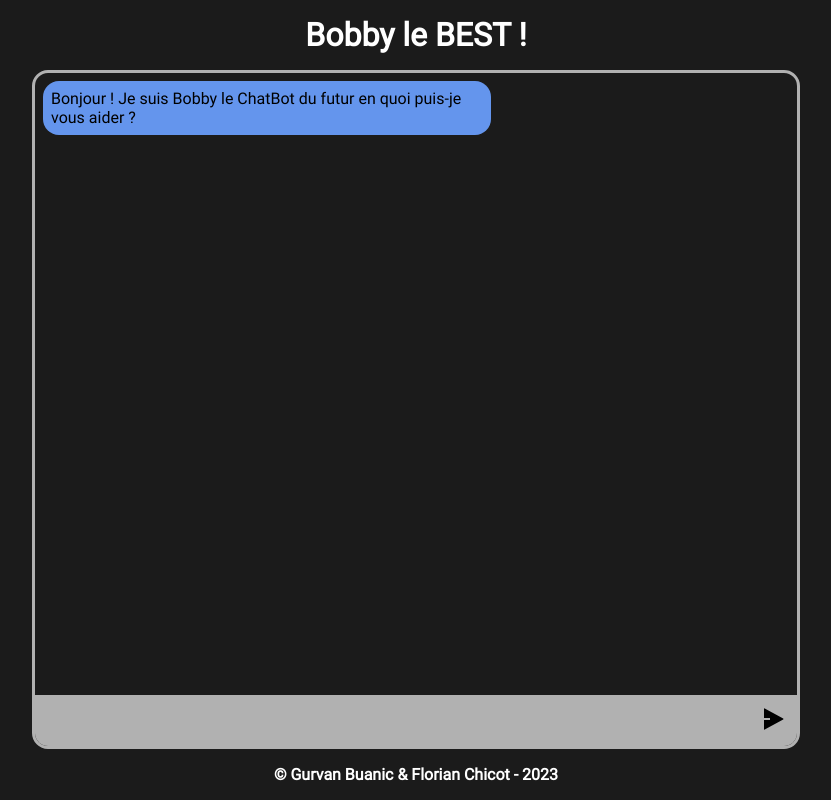
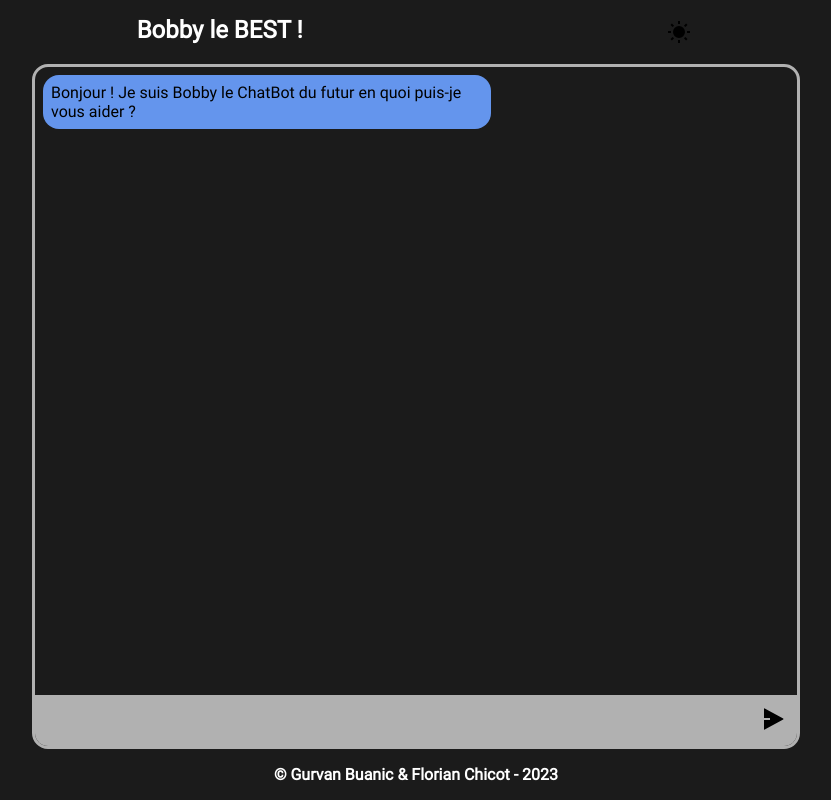
Before and after one commit to florian-chicot/LP_Bobby-Chatbot, a website: page views/index.html in a window 1280 px wide. Shown: the whole page, without its empty margins (224-1055 px from the left). Drawn offline with Linux system fonts and the light colour scheme; files that its build step writes are made by us from their sources; files whose address does not match are found by name.

Commit message:
add toogle for light and dark theme

```diff
--- a/public/css/style.css
+++ b/public/css/style.css
@@ -13,6 +13,11 @@
 header {
   padding-top: 1rem;
   margin-bottom: 1rem;
+}
+
+nav {
+  display: flex;
+  justify-content: space-evenly;
 }
 
 h1 {
@@ -117,6 +122,32 @@ footer {
   margin-top: 1rem;
 }
 
+#theme-toggle {
+  background-color: transparent;
+  border: none;
+  display: flex;
+  justify-content: center;
+  align-items: center;
+  border-radius: 50%;
+  cursor: pointer;
+  width: 2rem;
+  height: 2rem;
+}
+
+#theme-toggle:hover {
+  background-color: rgba(255, 255, 255, 0.4);
+}
+
+.dark-theme {
+  background-color: #1b1b1b;
+  color: #fff;
+}
+
+.light-theme {
+  background-color: #fff;
+  color: #1b1b1b;
+}
+
 @media screen and (min-width: 768px) {
   .wrapperMain{
     width: 60%;
--- a/public/scripts/chatbot.js
+++ b/public/scripts/chatbot.js
@@ -177,3 +177,10 @@ textarea.addEventListener('input', function() {
     this.style.height = 'auto';
     this.style.height = this.scrollHeight + 'px';
 });
+
+let themeToggle = document.getElementById('theme-toggle');
+
+themeToggle.addEventListener('click', function () {
+  document.getElementById("wrapperBody").classList.toggle('dark-theme');
+  document.getElementById("wrapperBody").classList.toggle('light-theme');
+});
--- a/views/index.html
+++ b/views/index.html
@@ -8,9 +8,24 @@
     <title>Bobby le ChatBot du future !</title>
   </head>
   <body>
-    <div class="wrapperBody">
+    <div class="wrapperBody" id="wrapperBody">
       <header>
-        <h1>Bobby le BEST !</h1>
+        <nav>
+          <h1>Bobby le BEST !</h1>
+          <button id="theme-toggle">
+            <svg
+              xmlns="http://www.w3.org/2000/svg"
+              viewBox="0 0 24 24"
+              width="24"
+              height="24"
+            >
+              <path fill="none" d="M0 0h24v24H0z" />
+              <path
+                d="M12 18a6 6 0 1 1 0-12 6 6 0 0 1 0 12zM11 1h2v3h-2V1zm0 19h2v3h-2v-3zM3.515 4.929l1.414-1.414L7.05 5.636 5.636 7.05 3.515 4.93zM16.95 18.364l1.414-1.414 2.121 2.121-1.414 1.414-2.121-2.121zm2.121-14.85l1.414 1.415-2.121 2.121-1.414-1.414 2.121-2.121zM5.636 16.95l1.414 1.414-2.121 2.121-1.414-1.414 2.121-2.121zM23 11v2h-3v-2h3zM4 11v2H1v-2h3z"
+              />
+            </svg>
+          </button>
+        </nav>
       </header>
       <main>
         <div class="wrapperMain">
```
